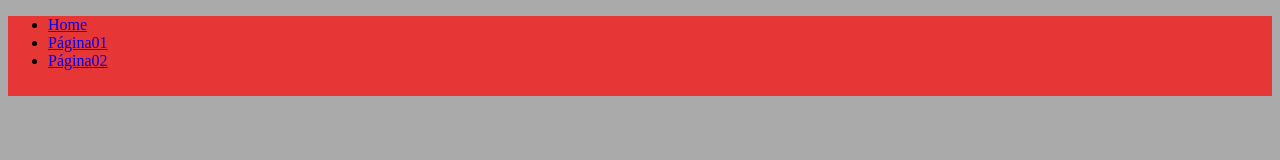
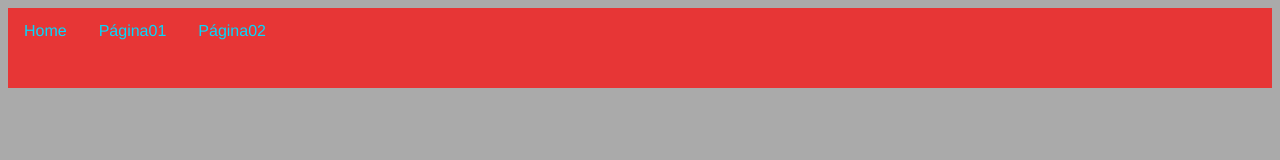
Before and after one commit to N1K0LA22/primeirog_2t, a plain HTML site: page pagina02.html in a window 1280 px wide. Drawn offline with Linux system fonts and the light colour scheme.

Commit message:
aula 10/08

```diff
--- a/estilo.css
+++ b/estilo.css
@@ -38,3 +38,24 @@ h1 {
   height: 80px;
   background: rgb(231, 54, 54);
 }
+
+nav ul {
+  list-style-type: none;
+  margin: 0;
+  padding: 0;
+  overflow: 0;
+}
+li {
+  float: left;
+}
+li a{
+  display: block;
+  color: rgb(0, 217, 255);
+  text-align: center;
+  padding: 14px 16px;
+  text-decoration: none;
+  font-family: 'Franklin Gothic Medium', 'Arial Narrow', Arial, sans-serif;
+}
+li a:hover {
+  background: blue;
+}
```
